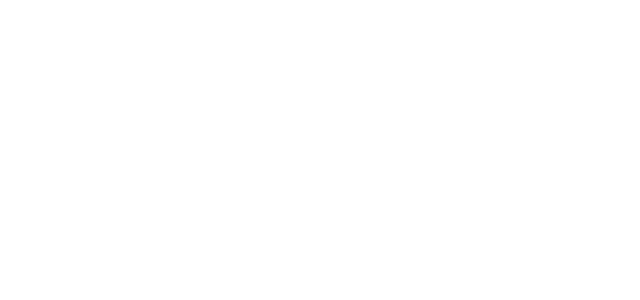
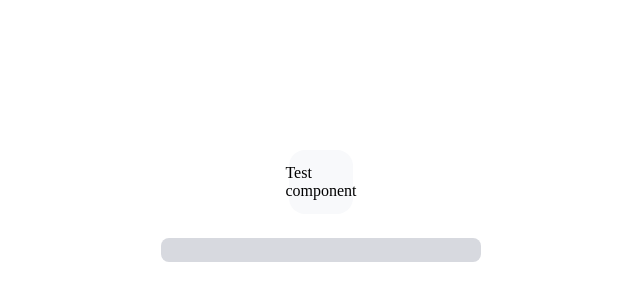
Before and after one commit to stritar/test-range, a React (Vite) app in the folder area51/: page / in a window 1280 px wide. Shown: the part 194-494 px from the top of the page, without its empty margins (319-959 px from the left). Built offline with nearby package versions, Linux system fonts and the light colour scheme; a web font is replaced by a local one.

Commit message:
run baby run

```diff
--- a/area51/src/App.jsx
+++ b/area51/src/App.jsx
@@ -1,7 +1,28 @@
+import TestTile from "./components/TestTile.jsx";
+import FigmaRectangle from "./components/FigmaRectangle.jsx";
+
 export default function App() {
   return (
-    <div>
-      {/* TODO: Build your app here */}
+    <div
+      style={{
+        minHeight: "100vh",
+        display: "flex",
+        alignItems: "center",
+        justifyContent: "center",
+        background: "var(--sem-background--neutral)",
+      }}
+    >
+      <div
+        style={{
+          display: "flex",
+          flexDirection: "column",
+          gap: "var(--sem-space---md)",
+          alignItems: "center",
+        }}
+      >
+        <TestTile />
+        <FigmaRectangle width="320px" />
+      </div>
     </div>
   );
 }
--- /dev/null
+++ b/area51/src/components/FigmaRectangle.jsx
@@ -0,0 +1,13 @@
+export default function FigmaRectangle({ width = "100%" }) {
+  return (
+    <div
+      data-node-id="89:189"
+      style={{
+        background: "var(--sem-background--muted)",
+        width,
+        height: "var(--sem-size---md)",
+        borderRadius: "var(--core-border-radius--sm)",
+      }}
+    />
+  );
+}
--- /dev/null
+++ b/area51/src/components/TestTile.jsx
@@ -0,0 +1,18 @@
+export default function TestTile() {
+  return (
+    <div
+      style={{
+        background: "var(--test-background)",
+        borderRadius: "var(--test-border-radius)",
+        width: "var(--test-width)",
+        height: "var(--test-height)",
+        display: "flex",
+        alignItems: "center",
+        justifyContent: "center",
+        fontFamily: "var(--core-font-family--hero)",
+      }}
+    >
+      Test component
+    </div>
+  );
+}
--- a/area51/src/index.css
+++ b/area51/src/index.css
@@ -156,6 +156,12 @@
   --sem-text--muted: var(--core-color-neutral--1100);
   --sem-text--neutral: var(--core-color-neutral--1300);
   --sem-text--subtle: var(--core-color-neutral--1000);
+
+  /* Component: test */
+  --test-background: var(--sem-background--light);
+  --test-border-radius: var(--core-border-radius--lg);
+  --test-height: var(--core-space--1100);
+  --test-width: var(--core-space--1100);
 }
 
 body {
```
